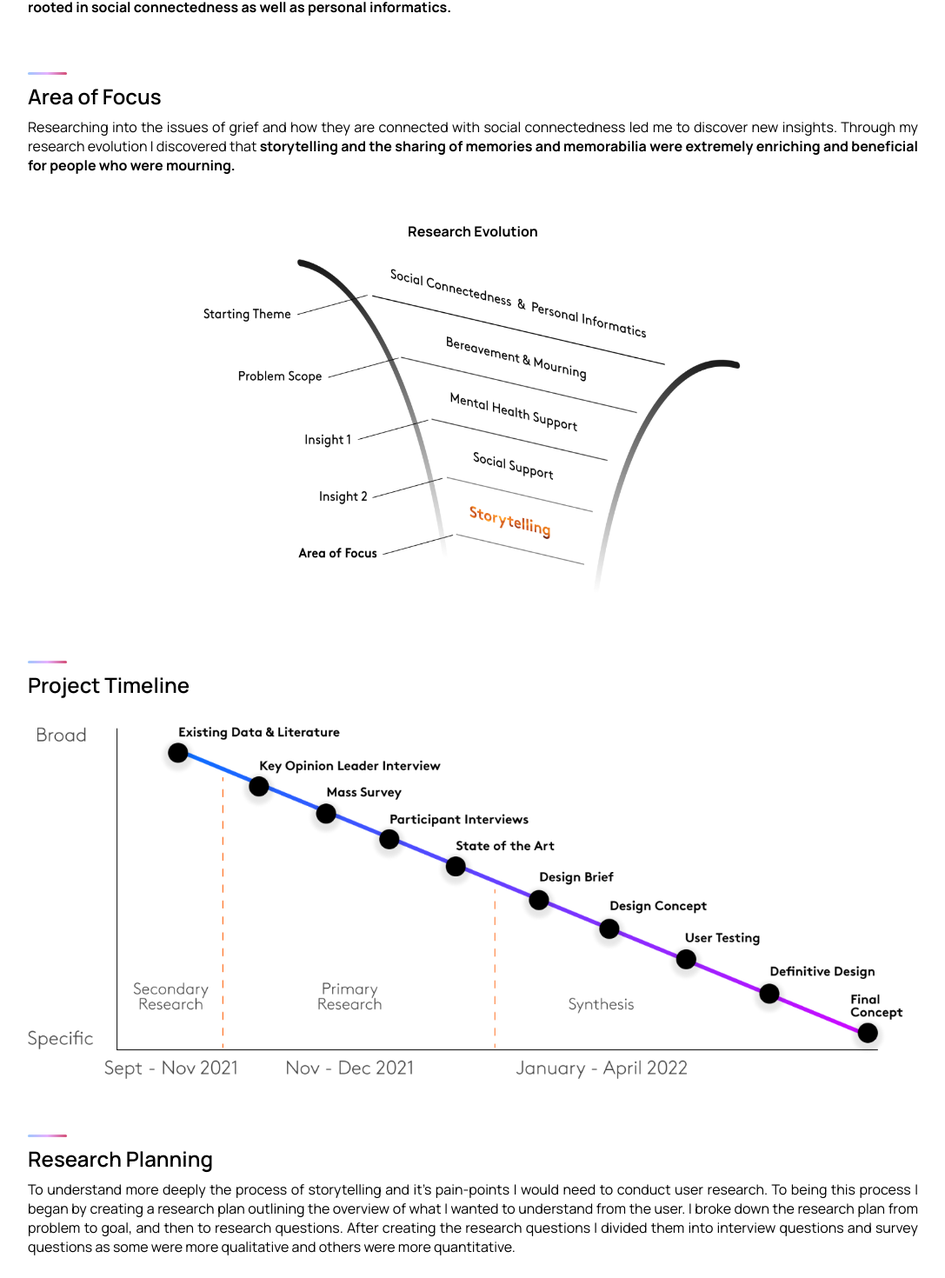
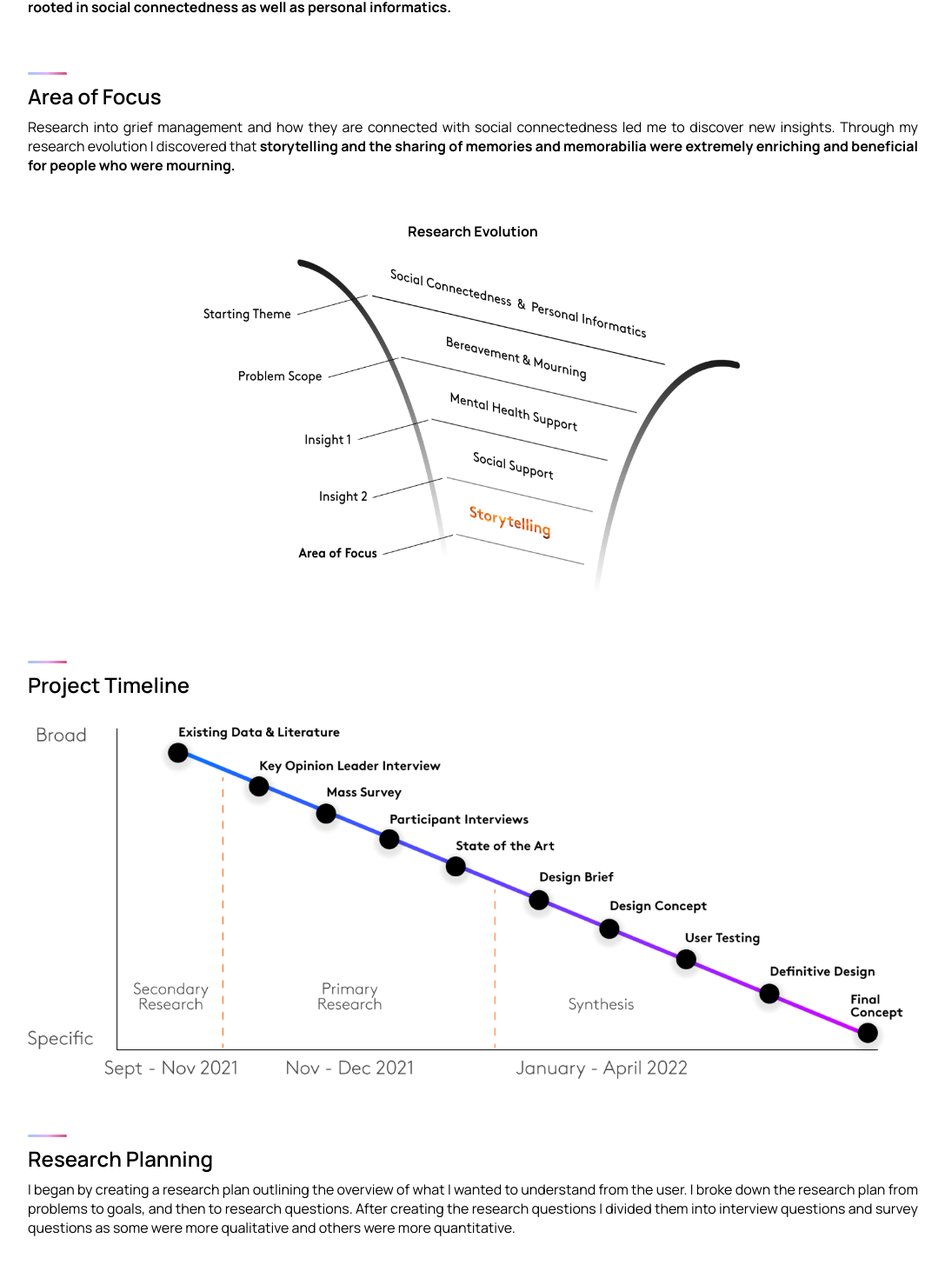
Before and after one commit to Elimists/sash-portfolio, a Next.js app: page /project/memorycache in a window 1280 px wide. Shown: the part 872-2342 px from the top of the page at 87% size, without its empty margins (96-1183 px from the left). Built offline with nearby package versions, Linux system fonts and the light colour scheme.

Commit message:
fixed typos

```diff
--- a/pages/project/memorycache.js
+++ b/pages/project/memorycache.js
@@ -148,7 +148,7 @@ const areaOfFocusSection = () => {
             <div className={styles.heading_bar}></div>
             <h1>Area of Focus</h1>
             <p>
-            Researching into the issues of grief and how they are connected with social connectedness led me to discover new insights.
+            Research into grief management and how they are connected with social connectedness led me to discover new insights.
             Through my research evolution I discovered that <b>storytelling and the sharing of memories and memorabilia were extremely enriching and beneficial for people who were mourning.</b>
             </p>
             <div className={mcStyles.image_div_style}>
@@ -190,9 +190,8 @@ const researchPlanningSection = () => {
             <div className={styles.heading_bar}></div>
             <h1>Research Planning</h1>
             <p>
-            To understand more deeply the process of storytelling and it’s pain-points I would need to conduct user research.
-            To being this process I began by creating a research plan outlining the overview of what I wanted to understand from the user.
-            I broke down the research plan from problem to goal, and then to research questions.
+            I began by creating a research plan outlining the overview of what I wanted to understand from the user.
+            I broke down the research plan from problems to goals, and then to research questions.
             After creating the research questions I divided them into interview questions and survey questions as some were more qualitative and others were more quantitative.
             </p>
             <div className={mcStyles.image_div_style}>
@@ -255,7 +254,7 @@ const resultFromAnalysisSection = () => {
                 After synthesizing the data into key themes and insights the results were very informative.
                 Using diagrams and journey maps I was able to highlight how the data correlated and what the main learning outcomes were.
                 The Journey map also helped showcased what area of the user journey could be improved and where the most amount of effort should be focused.
-                The data was shown to stakeholders and profs who were able to understand the problem through these visuals.
+                The data was shown to stakeholders and professors who were able to understand the problem through these visuals.
             </p>
             <div>
                 <div>
@@ -322,7 +321,7 @@ const designBriefSection = () => {
                            Allow users to add stories and memorabilia.
                         </li>
                         <li>
-                           Decrease teh emotional barrier to reach out by creating a non-alarming indicator of interset.
+                           Decrease the emotional barrier to reach out by creating a non-alarming indicator of interset.
                         </li>
                         <li>
                            Increase frequency of social interactions and sharing among users.
@@ -507,7 +506,7 @@ const howItWorksSectionA = (isMobileView) => {
     return(
         <section className={styles.ideation_section}>
             <div className={styles.heading_bar}></div>
-            <h1>How it works</h1>
+            <h1>How It Works - Concept</h1>
             <p>
                 Check out this video (3min) to see the concept use cycle.
             </p>
@@ -539,9 +538,9 @@ const howItWorksSectionB = () => {
     return(
         <section className={styles.ideation_section}>
             <div className={styles.heading_bar}></div>
-            <h1>How it works</h1>
+            <h1>How It Works - Final</h1>
             <p>
-                Check out this short video (1m40s) to see how the device works!
+                Check out this short video (1min40s) to see how the device works!
             </p>
             <div className={mcStyles.final_design_video_div_B}>
                 <iframe
```
